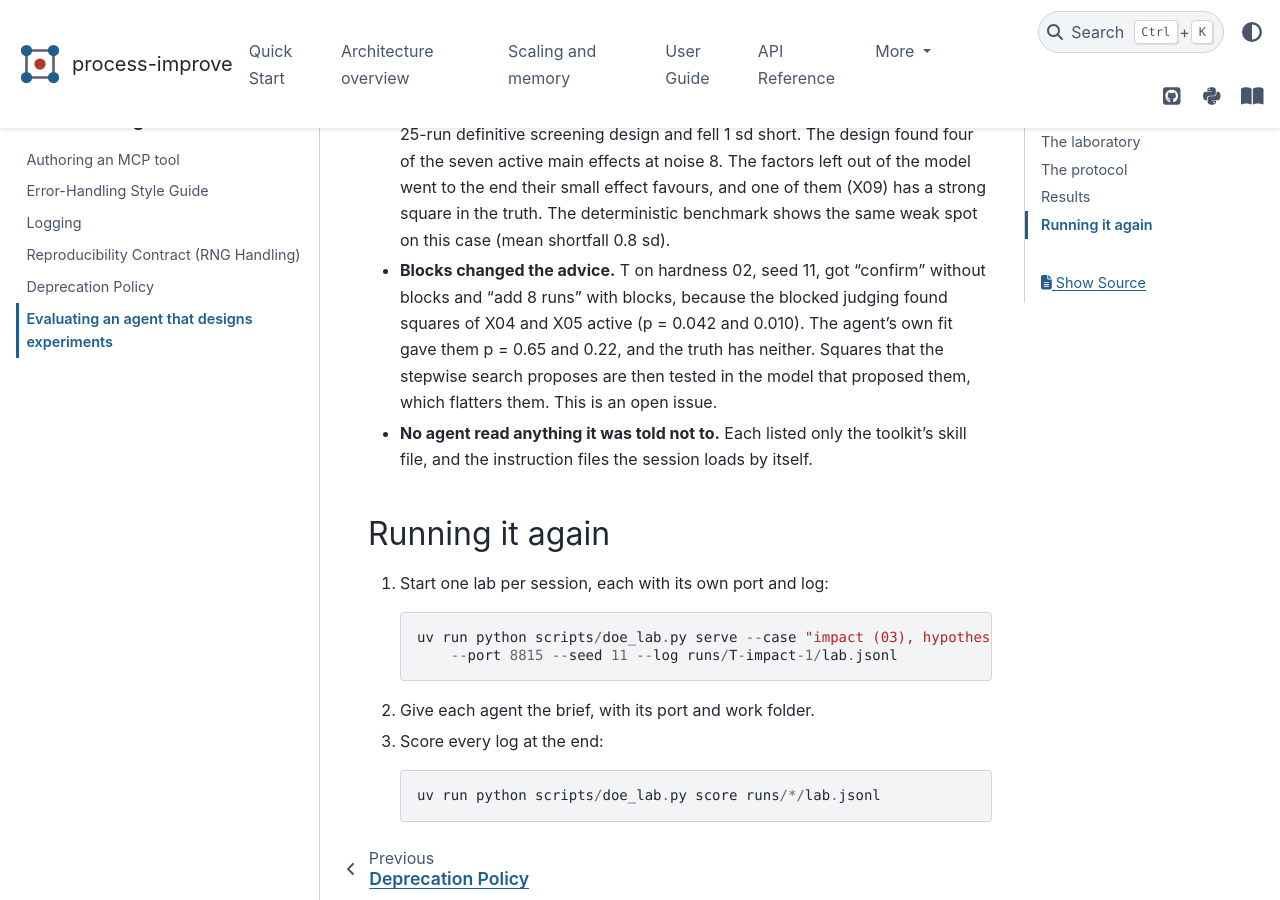
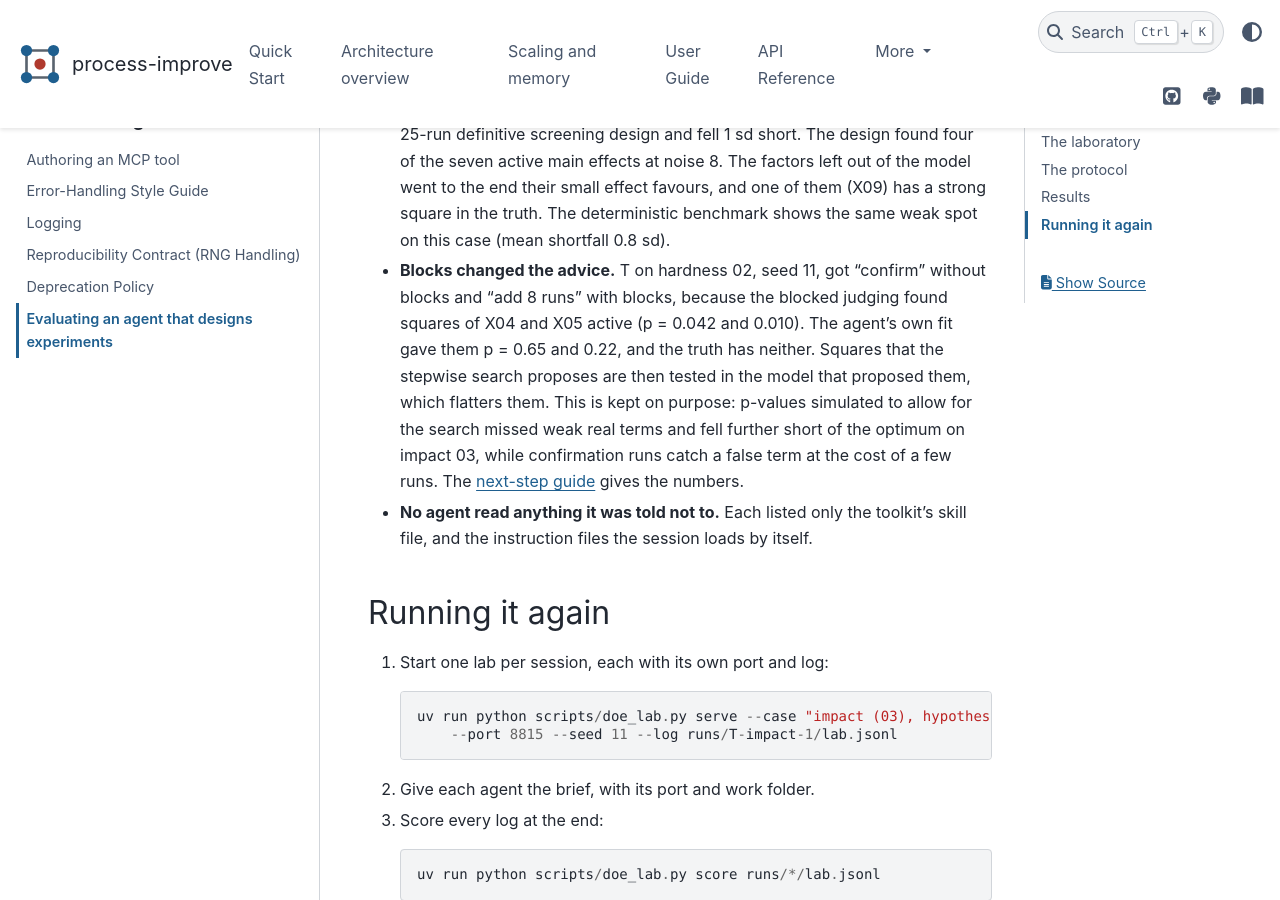
Before and after one commit to kgdunn/process-improve, a Sphinx documentation site: the page built from docs/development/doe_agent_evaluation.rst, in a window 1280 px wide and 900 px high, scrolled down 2547 px. Built offline with Sphinx 7.4.7 and the PyData theme 0.15.4, drawn with Linux system fonts in a browser that asks for light colours.

Commit message:
Close the evaluation page's open issue on flattered squares
The stepwise search's proposed terms stay tested in the model that chose
them: simulated p-values that allow for the search missed weak real terms
on impact 03, and confirmation runs catch a false term at the cost of a
few runs. The page now says so and points to the next-step guide.

Co-Authored-By: Claude Opus 5.5 <noreply@anthropic.com>
Claude-Session: https://claude.ai/code/session_01L2tiSWaSL9Az8XA4ah4Xza

```diff
--- a/docs/development/doe_agent_evaluation.rst
+++ b/docs/development/doe_agent_evaluation.rst
@@ -126,7 +126,10 @@ What the sessions showed about the tools:
   of X04 and X05 active (p = 0.042 and 0.010). The agent's own fit gave them
   p = 0.65 and 0.22, and the truth has neither. Squares that the stepwise search
   proposes are then tested in the model that proposed them, which flatters them.
-  This is an open issue.
+  This is kept on purpose: p-values simulated to allow for the search missed weak
+  real terms and fell further short of the optimum on impact 03, while
+  confirmation runs catch a false term at the cost of a few runs. The
+  :doc:`next-step guide </user_guide/next_step>` gives the numbers.
 - **No agent read anything it was told not to.** Each listed only the toolkit's
   skill file, and the instruction files the session loads by itself.
 
```
